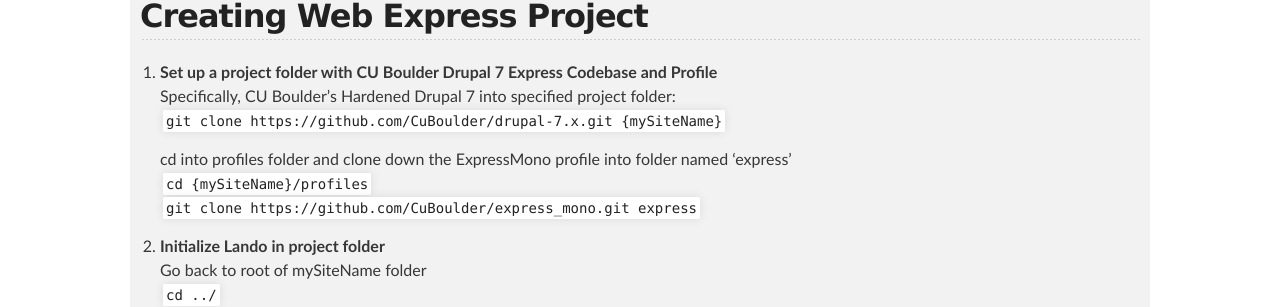
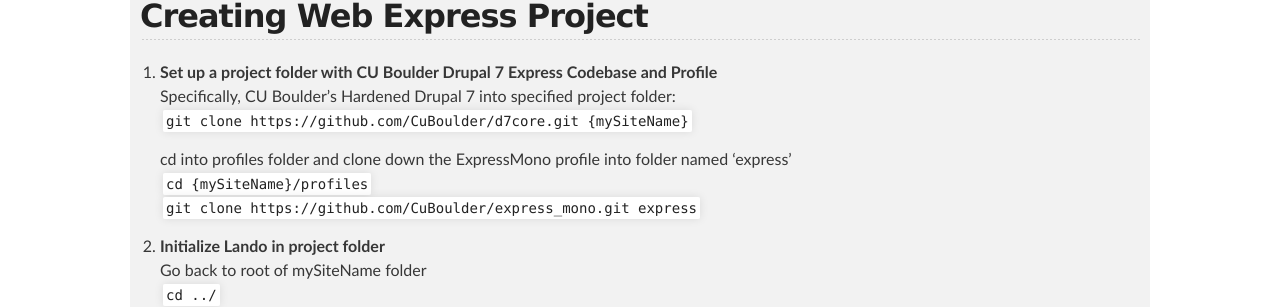
Before and after one commit to cathysnider/cathysnider.github.io, a Jekyll site: the page built from lando.md, in a window 1280 px wide and 900 px high. Shown: the part 352-659 px from the top of the window. Built offline with Jekyll 4.4.1, drawn with Linux system fonts in a browser that asks for light colours; part of the change alters nothing that is shown.

Commit message:
update git repository for D7

```diff
--- a/lando.md
+++ b/lando.md
@@ -9,7 +9,7 @@ layout: default
 
 1. **Set up a project folder with CU Boulder Drupal 7 Express Codebase and Profile** <br />
    Specifically, CU Boulder's Hardened Drupal 7 into specified project folder:<br />
-   `git clone https://github.com/CuBoulder/drupal-7.x.git {mySiteName}`
+   `git clone https://github.com/CuBoulder/d7core.git {mySiteName}`
 
    cd into profiles folder and clone down the ExpressMono profile into folder named 'express'<br />
    `cd {mySiteName}/profiles` <br />
```
